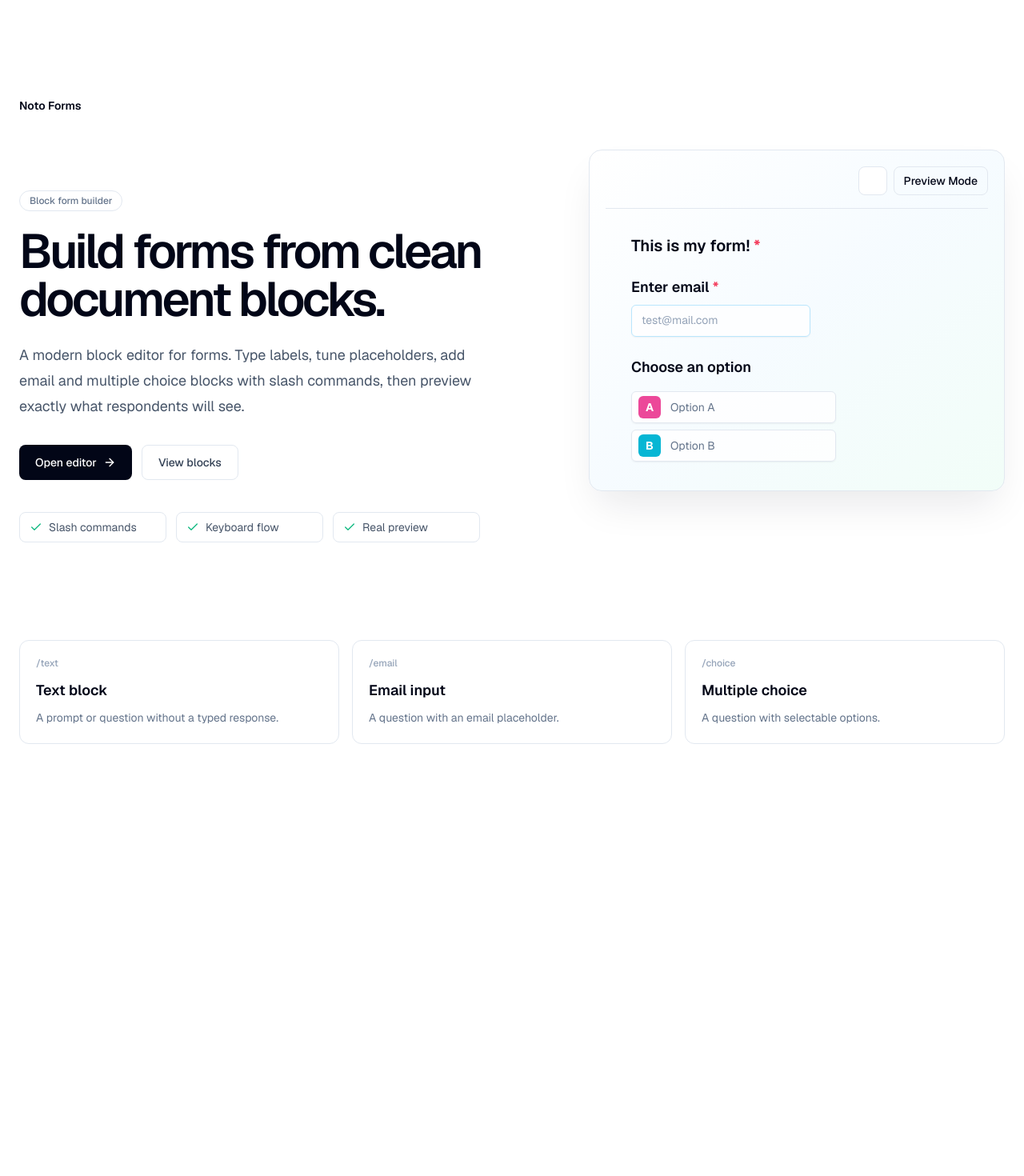
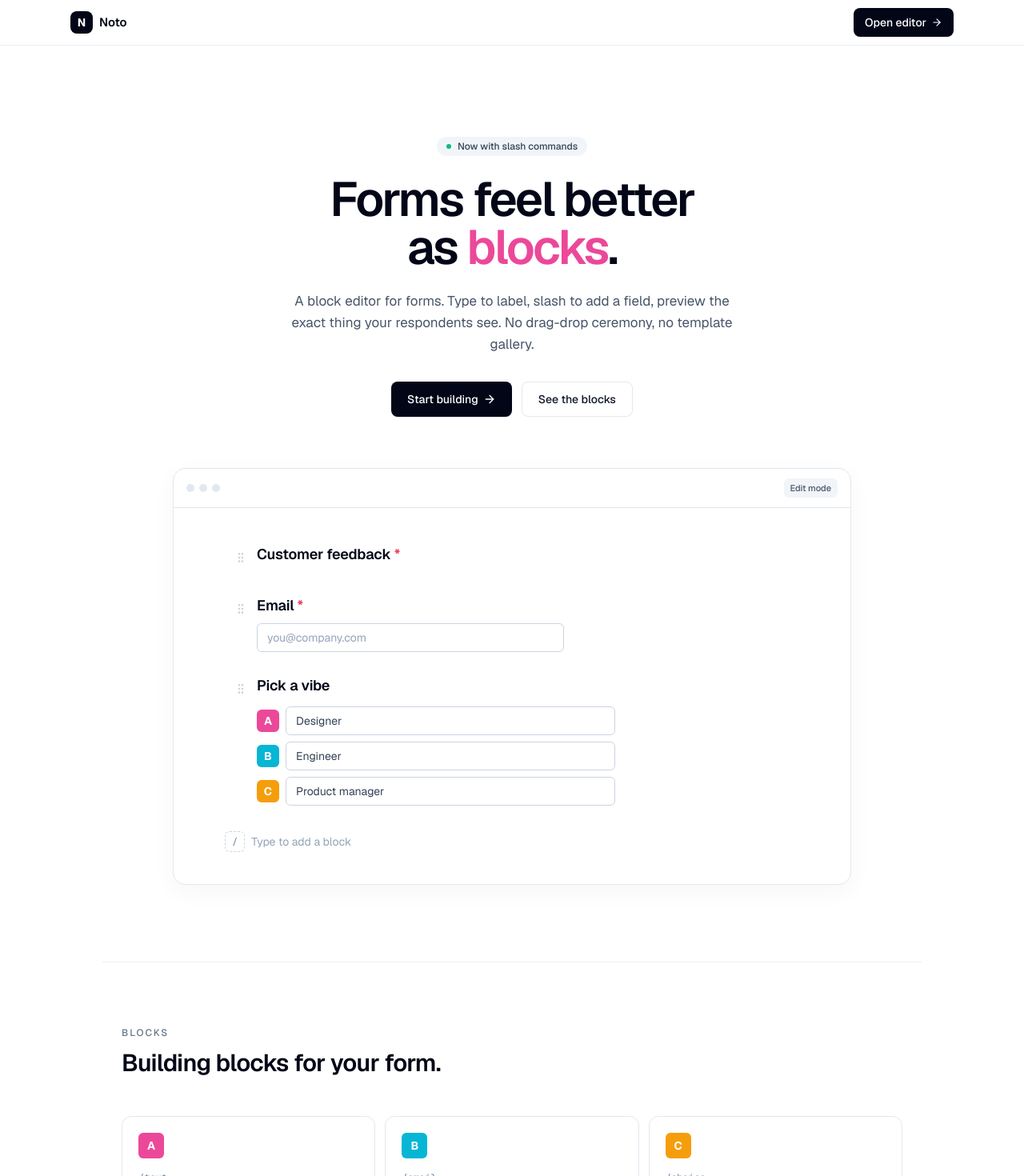
Before and after one commit to Sateral/form-builder, a Next.js app: page / in a window 1280 px wide. Shown: the top 1470 px of the page at 80% size. Before the commit the page ends 1010 px from the top, so only its background shows below. Built offline with nearby package versions, Linux system fonts and the light colour scheme.

Commit message:
Update styles and structure in landing page and form editor; adjust selection background color and enhance form preview layout.

```diff
--- a/app/globals.css
+++ b/app/globals.css
@@ -41,5 +41,5 @@ body {
 }
 
 ::selection {
-  background: rgb(226 232 240);
+  background: rgb(232 230 224);
 }
--- a/app/page.tsx
+++ b/app/page.tsx
@@ -1,97 +1,130 @@
 import Link from "next/link";
-import { ArrowRightIcon, CheckIcon } from "lucide-react";
+import { ArrowRightIcon, GripVerticalIcon } from "lucide-react";
 
 import { blockRegistry } from "@/lib/form-builder/blocks";
+
+const optionPalette = ["bg-pink-500", "bg-cyan-500", "bg-amber-500"];
 
 export default function LandingPage() {
   return (
     <main className="min-h-screen bg-white text-slate-950">
-      <section className="mx-auto grid min-h-screen max-w-7xl items-center gap-12 px-6 py-10 lg:grid-cols-[1fr_520px]">
-        <div>
-          <nav className="mb-24 flex items-center justify-between lg:justify-start">
-            <Link className="text-sm font-semibold" href="/">
-              Noto Forms
+      <header className="border-b border-slate-200/70">
+        <div className="mx-auto flex h-14 max-w-6xl items-center justify-between px-6">
+          <Link className="flex items-center gap-2" href="/">
+            <span className="flex h-7 w-7 items-center justify-center rounded-lg bg-slate-950 text-sm font-bold text-white">
+              N
+            </span>
+            <span className="text-[15px] font-semibold tracking-[-0.01em]">
+              Noto
+            </span>
           </Link>
-          </nav>
-
-          <p className="mb-5 inline-flex rounded-full border border-slate-200 px-3 py-1 text-xs font-medium text-slate-500">
-            Block form builder
-          </p>
-          <h1 className="max-w-2xl text-5xl font-semibold tracking-[-0.055em] text-slate-950 sm:text-6xl">
-            Build forms from clean document blocks.
-          </h1>
-          <p className="mt-6 max-w-xl text-lg leading-8 text-slate-600">
-            A modern block editor for forms. Type labels, tune placeholders,
-            add email and multiple choice blocks with slash commands, then
-            preview exactly what respondents will see.
-          </p>
-
-          <div className="mt-8 flex flex-col gap-3 sm:flex-row">
           <Link
-              className="inline-flex h-11 items-center justify-center gap-2 rounded-lg bg-slate-950 px-5 text-sm font-medium text-white transition hover:bg-slate-800"
+            className="inline-flex h-9 items-center gap-1.5 rounded-lg bg-slate-950 px-3.5 text-sm font-medium text-white transition-colors hover:bg-slate-800"
             href="/editor"
           >
             Open editor
+            <ArrowRightIcon className="h-3.5 w-3.5" />
+          </Link>
+        </div>
+      </header>
+
+      <section className="mx-auto max-w-6xl px-6 pt-20 pb-16 sm:pt-28">
+        <div className="mx-auto max-w-2xl text-center">
+          <span className="inline-flex items-center gap-2 rounded-full bg-slate-100 px-3 py-1 text-xs font-medium text-slate-700">
+            <span className="h-1.5 w-1.5 rounded-full bg-emerald-500" />
+            Now with slash commands
+          </span>
+          <h1 className="mt-6 text-5xl font-semibold leading-[1.05] tracking-[-0.04em] text-slate-950 sm:text-6xl">
+            Forms feel better
+            <br />
+            as <span className="text-pink-500">blocks</span>.
+          </h1>
+          <p className="mx-auto mt-6 max-w-xl text-[17px] leading-[1.6] text-slate-600">
+            A block editor for forms. Type to label, slash to add a field,
+            preview the exact thing your respondents see. No drag-drop ceremony,
+            no template gallery.
+          </p>
+
+          <div className="mt-8 flex justify-center gap-3">
+            <Link
+              className="inline-flex h-11 items-center justify-center gap-1.5 rounded-lg bg-slate-950 px-5 text-sm font-medium text-white transition-colors hover:bg-slate-800"
+              href="/editor"
+            >
+              Start building
               <ArrowRightIcon className="h-4 w-4" />
             </Link>
             <a
-              className="inline-flex h-11 items-center justify-center rounded-lg border border-slate-200 px-5 text-sm font-medium text-slate-700 transition hover:bg-slate-50"
+              className="inline-flex h-11 items-center justify-center rounded-lg border border-slate-200 bg-white px-5 text-sm font-medium text-slate-900 transition-colors hover:bg-slate-50"
               href="#blocks"
             >
-              View blocks
+              See the blocks
             </a>
           </div>
+        </div>
+      </section>
 
-          <div className="mt-10 grid max-w-xl gap-3 sm:grid-cols-3">
-            {["Slash commands", "Keyboard flow", "Real preview"].map((item) => (
+      <section className="mx-auto max-w-4xl px-6 pb-24">
+        <div className="overflow-hidden rounded-2xl border border-slate-200 bg-white shadow-[0_8px_30px_rgba(0,0,0,0.04)]">
+          <div className="flex items-center justify-between border-b border-slate-200 px-4 py-3">
+            <div className="flex items-center gap-1.5">
+              <span className="h-2.5 w-2.5 rounded-full bg-slate-200" />
+              <span className="h-2.5 w-2.5 rounded-full bg-slate-200" />
+              <span className="h-2.5 w-2.5 rounded-full bg-slate-200" />
+            </div>
+            <span className="rounded-md bg-slate-100 px-2 py-1 text-[11px] font-medium text-slate-600">
+              Edit mode
+            </span>
+          </div>
+          <div className="px-8 py-10 md:px-14">
+            <div className="space-y-5">
+              <DemoBlock>
+                <p className="text-lg font-semibold tracking-[-0.01em] text-slate-950">
+                  Customer feedback{" "}
+                  <span className="text-rose-500">*</span>
+                </p>
+              </DemoBlock>
+
+              <DemoBlock>
+                <p className="text-lg font-semibold tracking-[-0.01em] text-slate-950">
+                  Email <span className="text-rose-500">*</span>
+                </p>
+                <div className="mt-2 flex h-9 w-full max-w-sm items-center rounded-md border border-slate-300 bg-white px-3 text-sm text-slate-400">
+                  you@company.com
+                </div>
+              </DemoBlock>
+
+              <DemoBlock>
+                <p className="text-lg font-semibold tracking-[-0.01em] text-slate-950">
+                  Pick a vibe
+                </p>
+                <div className="mt-3 space-y-2">
+                  {[
+                    { label: "Designer" },
+                    { label: "Engineer" },
+                    { label: "Product manager" },
+                  ].map((option, index) => (
                     <div
-                className="flex items-center gap-2 rounded-lg border border-slate-200 px-3 py-2 text-sm text-slate-600"
-                key={item}
+                      className="flex max-w-md items-center gap-2"
+                      key={option.label}
                     >
-                <CheckIcon className="h-4 w-4 text-emerald-500" />
-                {item}
+                      <div
+                        className={`flex h-7 w-7 shrink-0 items-center justify-center rounded-md text-sm font-bold text-white ${optionPalette[index]}`}
+                      >
+                        {String.fromCharCode(65 + index)}
+                      </div>
+                      <div className="flex h-9 min-w-0 flex-1 items-center rounded-md border border-slate-300 bg-white px-3 text-sm text-slate-700">
+                        {option.label}
+                      </div>
                     </div>
                   ))}
                 </div>
-        </div>
+              </DemoBlock>
 
-        <div className="rounded-2xl border border-slate-200 bg-gradient-to-br from-white via-sky-50/60 to-emerald-50/70 p-5 shadow-2xl shadow-slate-900/10">
-          <div className="mb-4 flex justify-end gap-2 border-b border-slate-200 pb-4">
-            <div className="h-9 w-9 rounded-lg border border-slate-200 bg-white" />
-            <div className="flex h-9 items-center gap-2 rounded-lg border border-slate-200 px-3 text-sm font-medium">
-              Preview Mode
-            </div>
-          </div>
-          <div className="space-y-6 px-8 py-4">
-            <h2 className="text-xl font-semibold">
-              This is my form! <span className="text-rose-500">*</span>
-            </h2>
-            <div>
-              <p className="text-lg font-semibold">
-                Enter email <span className="text-rose-500">*</span>
-              </p>
-              <div className="mt-2 h-10 w-56 rounded-md border border-sky-200 bg-white/80 px-3 py-2 text-sm text-slate-400 shadow-sm">
-                test@mail.com
-              </div>
-            </div>
-            <div>
-              <p className="text-lg font-semibold">Choose an option</p>
-              <div className="mt-4 space-y-2">
-                {["Option A", "Option B"].map((option, index) => (
-                  <div
-                    className="flex h-10 w-64 items-center gap-3 rounded-md border border-slate-200 bg-white/85 px-2 text-sm text-slate-500 shadow-sm"
-                    key={option}
-                  >
-                    <span
-                      className={`flex h-7 w-7 items-center justify-center rounded-md text-sm font-bold text-white ${
-                        index === 0 ? "bg-pink-500" : "bg-cyan-500"
-                      }`}
-                    >
-                      {index === 0 ? "A" : "B"}
+              <div className="ml-2 flex items-center gap-2 pt-2 text-sm text-slate-400">
+                <span className="rounded-md border border-dashed border-slate-300 px-2 py-1 font-mono text-xs text-slate-500">
+                  /
                 </span>
-                    {option}
-                  </div>
-                ))}
+                Type to add a block
               </div>
             </div>
           </div>
@@ -99,19 +132,60 @@ export default function LandingPage() {
       </section>
 
       <section
-        className="mx-auto grid max-w-7xl gap-4 px-6 pb-20 md:grid-cols-3"
+        className="mx-auto max-w-5xl border-t border-slate-200/70 px-6 py-20"
         id="blocks"
       >
-        {blockRegistry.map((block) => (
-          <div className="rounded-xl border border-slate-200 p-5" key={block.type}>
-            <p className="text-xs font-medium text-slate-400">{block.command}</p>
-            <h2 className="mt-3 text-lg font-semibold">{block.label}</h2>
-            <p className="mt-2 text-sm leading-6 text-slate-500">
+        <div className="mb-12 max-w-xl">
+          <p className="text-xs font-medium uppercase tracking-[0.16em] text-slate-500">
+            Blocks
+          </p>
+          <h2 className="mt-3 text-3xl font-semibold tracking-[-0.025em] text-slate-950">
+            Building blocks for your form.
+          </h2>
+        </div>
+
+        <div className="grid gap-3 md:grid-cols-3">
+          {blockRegistry.map((block, index) => (
+            <div
+              className="group relative overflow-hidden rounded-xl border border-slate-200 bg-white p-5 transition-colors hover:border-slate-300"
+              key={block.type}
+            >
+              <div
+                className={`mb-4 inline-flex h-8 w-8 items-center justify-center rounded-md text-sm font-bold text-white ${optionPalette[index % optionPalette.length]}`}
+              >
+                {String.fromCharCode(65 + index)}
+              </div>
+              <p className="font-mono text-xs text-slate-500">
+                {block.command}
+              </p>
+              <h3 className="mt-1.5 text-base font-semibold text-slate-950">
+                {block.label}
+              </h3>
+              <p className="mt-1.5 text-sm leading-[1.55] text-slate-600">
                 {block.description}
               </p>
             </div>
           ))}
+        </div>
       </section>
+
+      <footer className="border-t border-slate-200/70">
+        <div className="mx-auto flex max-w-6xl items-center justify-between px-6 py-8 text-xs text-slate-500">
+          <span>Noto Forms</span>
+          <span>Built with Next.js</span>
+        </div>
+      </footer>
     </main>
   );
 }
+
+function DemoBlock({ children }: { children: React.ReactNode }) {
+  return (
+    <div className="group relative grid grid-cols-[2.5rem_minmax(0,1fr)] items-start gap-2 py-1">
+      <div className="flex h-9 items-center justify-end pr-1 text-slate-300">
+        <GripVerticalIcon className="h-4 w-4" />
+      </div>
+      <div className="min-w-0">{children}</div>
+    </div>
+  );
+}
--- a/components/form-builder/editor/FormEditor.tsx
+++ b/components/form-builder/editor/FormEditor.tsx
@@ -1,6 +1,7 @@
 "use client";
 
-import { EyeIcon, PencilIcon, SparklesIcon } from "lucide-react";
+import Link from "next/link";
+import { EyeIcon, PencilIcon } from "lucide-react";
 
 import { EditorCanvas } from "@/components/form-builder/editor/EditorCanvas";
 import { useFormEditor } from "@/components/form-builder/editor/useFormEditor";
@@ -14,14 +15,17 @@ export function FormEditor() {
     <div className="min-h-screen bg-[#fbfcfe] text-slate-950">
       <header className="sticky top-0 z-20 border-b border-slate-200 bg-white/90 backdrop-blur">
         <div className="mx-auto flex h-[60px] max-w-7xl items-center justify-between px-6">
-          <div className="flex items-center gap-2">
-            <span className="flex h-8 w-8 items-center justify-center rounded-lg bg-slate-950 text-white">
-              <SparklesIcon className="h-4 w-4" />
+          <Link
+            className="flex items-center gap-2 rounded-md outline-none transition hover:opacity-90 focus-visible:ring-2 focus-visible:ring-slate-950 focus-visible:ring-offset-2"
+            href="/"
+          >
+            <span className="flex h-8 w-8 items-center justify-center rounded-lg bg-slate-950 text-sm font-bold text-white">
+              N
             </span>
             <span className="text-sm font-semibold tracking-[-0.01em]">
-              Noto Forms
+              Noto
             </span>
-          </div>
+          </Link>
 
           <button
             className="inline-flex h-9 items-center gap-2 rounded-lg border border-slate-200 bg-white px-3 text-sm font-medium text-slate-700 shadow-sm transition hover:bg-slate-50"
```
Also changed, not shown: components/form-builder/preview/FormPreview.tsx (+30 -29 lines). Lines whose indentation alone changed are shown as unchanged.
